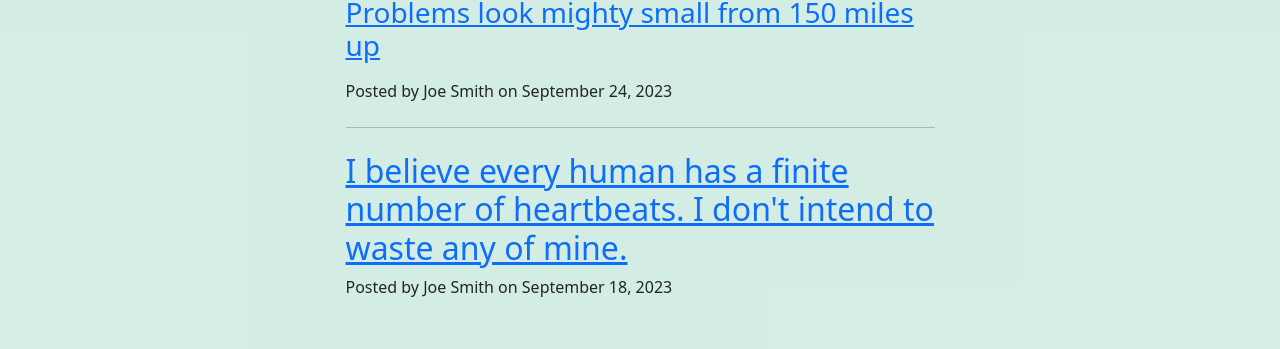
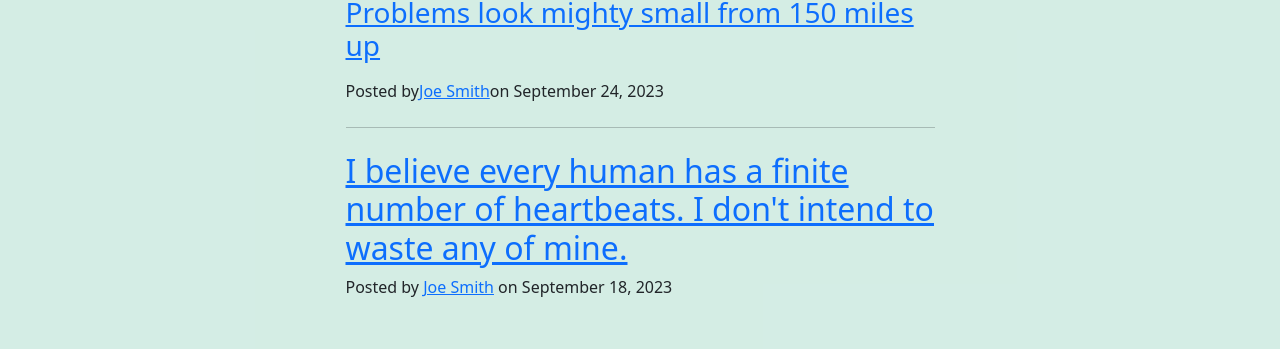
Before and after one commit to COMPE561GROUP2/gui, a React (Create React App) app: page /blog in a window 1280 px wide. Shown: the part 225-574 px from the top of the page. Built offline with nearby package versions, Linux system fonts and the light colour scheme.

Commit message:
Linked UserPage to Blog

```diff
--- a/src/pages/Blog.js
+++ b/src/pages/Blog.js
@@ -3,8 +3,7 @@ import { NavLink } from "react-router-dom";
 const Blog = () => {
   return (
     <>
-    <div className="container-fluid" style={{height: 1000}}>
-
+      <div className="container-fluid" style={{ height: 1000 }}>
         <meta charSet="utf-8" />
         <meta
           name="viewport"
@@ -60,7 +59,6 @@ const Blog = () => {
             <div className="col-md-10 col-lg-8 col-xl-7">
               {/* Post preview*/}
               <div className="post-preview">
-
                 <p className="post-meta">
                   <NavLink to="/Post">
                     <h2 className="post-title">
@@ -68,11 +66,12 @@ const Blog = () => {
                     </h2>
                     <h3 className="post-subtitle">
                       Problems look mighty small from 150 miles up
-                </h3></NavLink>
+                    </h3>
+                  </NavLink>
                 </p>
                 <p className="post-meta">
                   Posted by
-               Joe Smith
+                  <NavLink to="/UserPage">Joe Smith</NavLink>
                   on September 24, 2023
                 </p>
               </div>
@@ -82,7 +81,6 @@ const Blog = () => {
 
               {/* Post preview*/}
               <div className="post-preview">
-
                 <NavLink to="/Post1">
                   <h2 className="post-title">
                     I believe every human has a finite number of heartbeats. I
@@ -91,18 +89,14 @@ const Blog = () => {
                 </NavLink>
 
                 <p className="post-meta">
-                Posted by
-                Joe Smith
-                on September 18, 2023
+                  Posted by <NavLink to="/UserPage">Joe Smith</NavLink> on September 18, 2023
                 </p>
               </div>
-
             </div>
           </div>
         </div>
       </div>
     </>
-
   );
 };
 
--- a/src/pages/UserPage.js
+++ b/src/pages/UserPage.js
@@ -8,7 +8,19 @@ import images from "../assets/assets.js";
 const UserPage = () => {
   let { user } = useContext(AuthContext);
 
-  const [profile, setProfile] = useState([]);
+  const [profile, setProfile] = useState({
+    username: "joe_smith",
+    email: "joesmith@aol.com",
+    firstName: "Joe",
+    lastName: "Smith",
+    age: 30,
+    address: {
+      street: "123 Main Street",
+      city: "New York",
+      state: "NY",
+      postalCode: "10001",
+    },
+  });
 
   const getProfile = () => {
     fetch("/json_backend/profiles/joe_smith_profile.json", {
```
Lines whose indentation alone changed are shown as unchanged.
